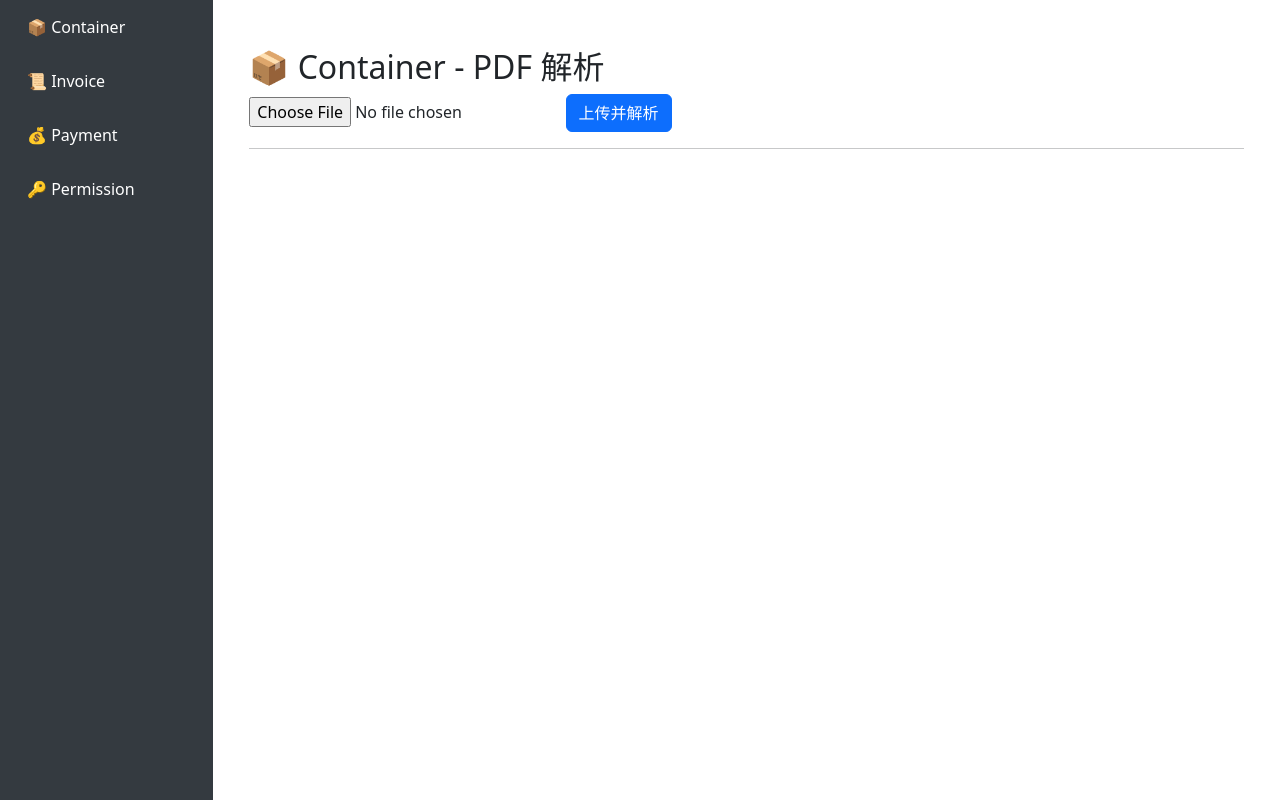
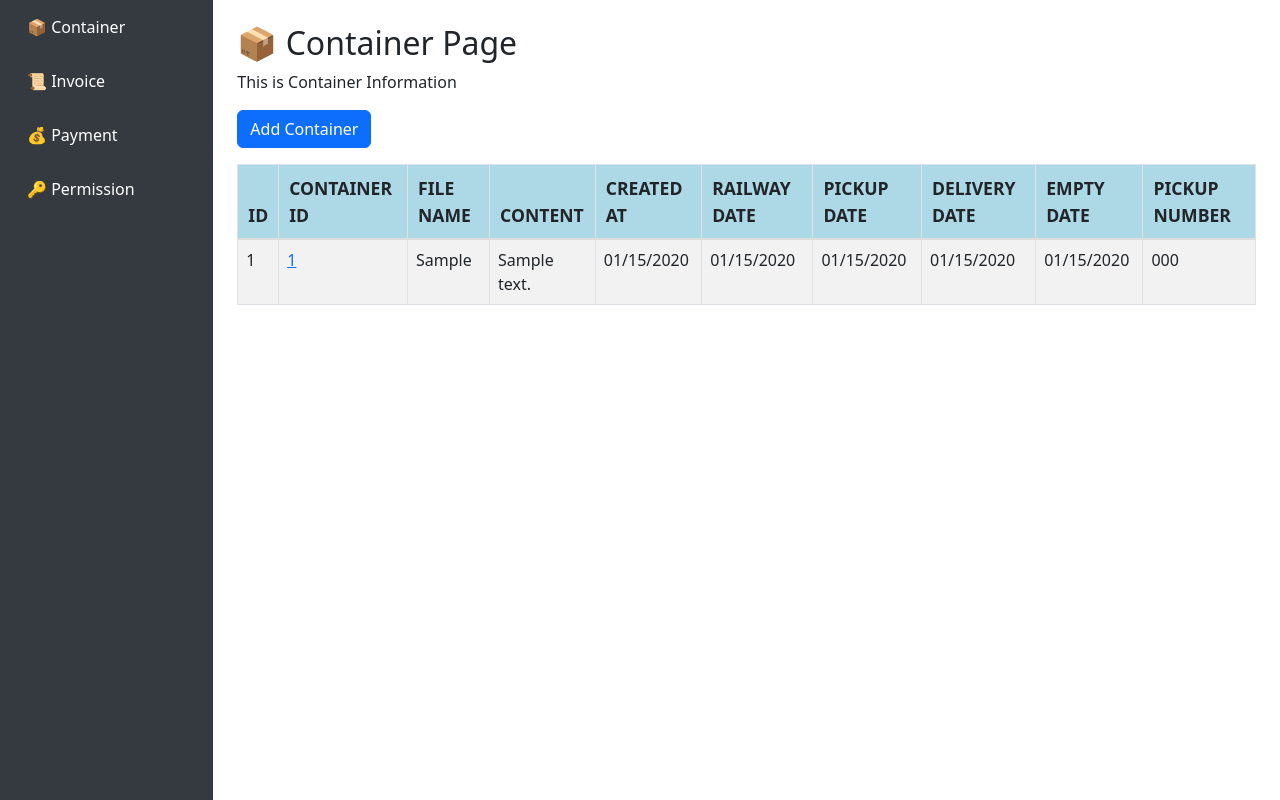
Before and after one commit to rosaspace/rimei, a Django app: page /container/ in a window 1280 px wide. Shown: the part 88-888 px from the top of the page. Run offline with Django 4.2, Linux system fonts and the light colour scheme; tables that the repository leaves empty hold one stand-in row (values such as "Sample post"); parts of the project's set-up code (start-up, migrations or seed data) failed here and were passed over.

Commit message:
merge code

```diff
--- a/container/admin.py
+++ b/container/admin.py
@@ -1,7 +1,10 @@
 from django.contrib import admin
 from .models import Container,Permission,UserAndPermission  # 导入 Container 模型
 
+class ContainerAdmin(admin.ModelAdmin):
+    list_display = ('container_id', 'container_pdfname', 'created_at', 'created_user')  # Updated field name
+
 # Register your models here.
-admin.site.register(Container)
+admin.site.register(Container, ContainerAdmin)
 admin.site.register(Permission)
 admin.site.register(UserAndPermission)
--- a/container/models.py
+++ b/container/models.py
@@ -1,11 +1,12 @@
 from django.db import models
 
 class Container(models.Model):
-    container_pdfname = models.CharField(max_length=255)  # 上传的PDF文件名
+    container_id = models.CharField(max_length=255)  # Container ID
+    container_pdfname = models.CharField(max_length=255, blank=True)  # 上传的PDF文件名
     content = models.TextField(blank=True, null=True)  # 解析出的内容
     created_at = models.DateTimeField(auto_now_add=True)  # 创建时间
     created_user = models.CharField(max_length=255, blank=True, null=True)  # 创建用户
-    container_id = models.CharField(max_length=255, blank=True, null=True)  # Container ID
+
     railway_date = models.DateField(blank=True, null=True)  # 铁路日期
     pickup_date = models.DateField(blank=True, null=True)  # 提货日期
     delivery_date = models.DateField(blank=True, null=True)  # 交货日期
--- a/container/templates/container/base.html
+++ b/container/templates/container/base.html
@@ -20,7 +20,34 @@
         .sidebar a:hover {
             background-color: #495057;
         }
+
+        /* Make table header sticky */
+        .table thead tr {
+            position: sticky;
+            top: 0;
+            background-color: #343a40; /* Dark background */
+            color: #ffffff;
+            z-index: 10;
+        }
+
+        /* Style the table header */
+        .table th {
+            padding: 10px;
+            border-bottom: 2px solid #ddd;
+            font-size: 1.1em;
+            text-transform: uppercase; /* Uppercase text */
+            background-color: lightblue;
+        }
+
+        /* Make the table scrollable */
+        .table-container {
+            max-height: 500px; /* Adjust based on your layout */
+            overflow-y: auto;
+        }
     </style>
+
+    {% block head %}
+    {% endblock %}  <!-- Allow child templates to insert styles -->
 </head>
 
 <body>
--- a/container/templates/container/container.html
+++ b/container/templates/container/container.html
@@ -1,75 +1,98 @@
 {% extends "container/base.html" %}
 {% block content %}
-<div class="container mt-4">
-    <h2>📦 Container - PDF 解析</h2>
 
-    <!-- 上传 PDF -->
-    <form id="upload-form" enctype="multipart/form-data">
-        <input type="file" id="pdf-file" accept="application/pdf" required>
-        <button type="submit" class="btn btn-primary">上传并解析</button>
-    </form>
+    <h2>📦 Container Page</h2>
+    <p>This is Container Information</p>
 
-    <hr>
+    <div class="mb-3">
+        <a href="{% url 'add_container_view' %}" class="btn btn-primary">
+            <i class="fas fa-plus"></i> Add Container
+        </a>
+    </div>
 
-    <!-- 解析结果 -->
-    <div id="result" style="display: none;">
-        <h4>解析内容：</h4>
-        <textarea id="pdf-content" class="form-control" rows="10"></textarea>
-        <button id="save-btn" class="btn btn-success mt-3">✅ 保存数据</button>
-    </div>
+    <div class="table-container">
+        <table class="table table-striped table-bordered">
+            <thead>
+                <tr>
+                    <th>ID</th>
+                    <th>Container ID</th>
+                    <th>File Name</th>
+                    <th>Content</th>
+                    <th>Created At</th>
+                    <th>Railway Date</th>
+                    <th>Pickup Date</th>
+                    <th>Delivery Date</th>
+                    <th>Empty Date</th>
+                    <th>Pickup Number</th>
+                </tr>
+            </thead>
+            <tbody>
+                {% for container in containers %}
+                <tr>
+                    <td>{{ container.id }}</td>
+                    <td>
+                        <a href="{% url 'edit_container' container.container_id %}">{{ container.container_id }}</a>
+                    </td>
+                    <td>{{ container.container_pdfname }}</td>
+                    <td>{{ container.content }}</td>
+                    <td>{{ container.created_at |date:"m/d/Y" }}</td>
+                    <td>{{ container.railway_date |date:"m/d/Y" }}</td>
+                    <td>{{ container.pickup_date |date:"m/d/Y" }}</td>
+                    <td>{{ container.delivery_date |date:"m/d/Y" }}</td>
+                    <td>{{ container.empty_date |date:"m/d/Y" }}</td>
+                    <td>{{ container.pickup_number }}</td>
+                </tr>
+                {% endfor %}
+            </tbody>
+        </table>
     </div>
 
     <script>
-document.getElementById("upload-form").onsubmit = function(event) {
+        document.addEventListener("DOMContentLoaded", function() {
+            document.getElementById("add-container-form").onsubmit = function(event) {
                 event.preventDefault();
-    let fileInput = document.getElementById("pdf-file").files[0];
 
-    if (!fileInput) {
-        alert("请先选择 PDF 文件");
-        return;
+                let formData = new FormData();
+                formData.append("container_id", document.getElementById("container-id").value);
+                formData.append("pickup_number", document.getElementById("pickup-number").value);
+
+                // 添加日期字段
+                const dateFields = ["railway-date", "pickup-date", "delivery-date", "empty-date"];
+                dateFields.forEach(field => {
+                    const value = document.getElementById(field).value;
+                    if (value) {
+                        formData.append(field.replace("-", "_"), value);
+                    }
+                });
+
+                // 添加PDF文件
+                const containerPdf = document.getElementById("container-pdf").files[0];
+                if (containerPdf) {
+                    formData.append("container_pdf", containerPdf);
                 }
 
-    let formData = new FormData();
-    formData.append("pdf_file", fileInput);
-
-    fetch("{% url 'upload_pdf' %}", {
+                fetch("{% url 'add_container' %}", {
                     method: "POST",
                     body: formData,
-        headers: { "X-CSRFToken": "{{ csrf_token }}" }
+                    headers: {
+                        "X-CSRFToken": "{{ csrf_token }}"
+                    }
                 })
                 .then(response => response.json())
                 .then(data => {
                     if (data.error) {
-            alert("❌ 上传失败：" + data.error);
+                        alert("❌ Save failed: " + data.error);
                     } else {
-            document.getElementById("pdf-content").value = data.content;
-            document.getElementById("result").style.display = "block";
-            if (data.file_name) {
-                document.getElementById("save-btn").dataset.filename = data.file_name;
-            } else {
-                alert("❌ 文件名未定义");
+                        alert("✅ Container saved successfully!");
+                        window.location.href = "{% url 'container' %}";  // 保存成功后返回列表页
                     }
-        }
+                })
+                .catch(error => {
+                    console.error("Error:", error);
+                    alert("❌ An error occurred while saving the container.");
                 });
             };
+        });
+    </script>
 
-document.getElementById("save-btn").onclick = function() {
-    let content = document.getElementById("pdf-content").value;
-    let fileName = this.dataset.filename;
-
-    fetch("{% url 'save_container' %}", {
-        method: "POST",
-        body: new URLSearchParams({ "file_name": fileName, "content": content }),
-        headers: { "Content-Type": "application/x-www-form-urlencoded", "X-CSRFToken": "{{ csrf_token }}" }
-    })
-    .then(response => response.json())
-    .then(data => {
-        if (data.error) {
-            alert("❌ 保存失败：" + data.error);
-        } else {
-            alert("✅ 数据保存成功！");
-        }
-    });
-};
-</script>
 {% endblock %}
--- a/container/templates/container/payment.html
+++ b/container/templates/container/payment.html
@@ -1,5 +1,5 @@
 {% extends "container/base.html" %}
 {% block content %}
-    <h2>💰 Payment 页面</h2>
-    <p>这里是 Payment 相关信息。</p>
+    <h2>💰 Payment Page</h2>
+    <p>This is Payment Information</p>
 {% endblock %}
--- a/container/urls.py
+++ b/container/urls.py
@@ -6,16 +6,25 @@ from .pyviews import container
 from .pyviews import user
 
 urlpatterns = [
+    # main page
     path("", views.index, name="index"),
     path("container/", views.container_view, name="container"),
     path("invoice/", views.invoice_view, name="invoice"),
     path("payment/", views.payment_view, name="payment"),
     path("permission/", views.permission_view, name ="permission"),
 
-    path("add_invoice/<str:container_id>/", views.add_invoice, name="add_invoice"),
+    # Edit container and Invoice
+    path("edit_invoice/<str:container_id>/", views.edit_invoice, name="edit_invoice"),
+    path("edit_container/<str:container_id>/", views.edit_container, name="edit_container"),
 
     path("upload_pdf/", container.upload_pdf, name="upload_pdf"),
     path("save_container/", container.save_container, name="save_container"),
+
+    # Add container and Invoice
+    path('add_container_view/', container.add_container_view, name='add_container_view'),
+    path('add_container/', container.add_container, name='add_container'),
+    path('add_invoice_view/', views.add_invoice_view, name='add_invoice_view'),
+
 
     path('add_user/', user.add_user_view, name='add_user'),
     path('assign_permission/', user.assign_permission_view, name='assign_permission'),
--- a/container/views.py
+++ b/container/views.py
@@ -1,5 +1,6 @@
-from django.shortcuts import render, redirect
+from django.shortcuts import render, redirect, get_object_or_404
 from .models import Container
+from django.http import JsonResponse
 from django.contrib.auth.models import User
 from .models import UserAndPermission
 
@@ -10,12 +11,13 @@ def index(request):
 
 def container_view(request):
     template = "container/container.html"
-    return render(request, template)
+    containers = Container.objects.all()
+    return render(request, template, {'containers': containers})
 
 def invoice_view(request):
     template = "container/invoice.html"
     containers = Container.objects.all()
-    return render(request, template,{'containers': containers})
+    return render(request, template, {'containers': containers})
 
 def payment_view(request):
     template = "container/payment.html"
@@ -37,7 +39,8 @@ def permission_view(request):
     template = "container/permission.html"
     return render(request, template, {'users_with_permissions': users_with_permissions})
 
-def add_invoice(request, container_id):
+def edit_invoice(request, container_id):
+    print("--------------edit_invoice-----------------")
     if request.method == "POST":
         # 处理上传的发票 PDF 文件和解析逻辑
         # 这里需要实现解析 PDF 文件的逻辑
@@ -57,7 +60,59 @@ def add_invoice(request, container_id):
 
     # 查询容器的完整信息
     container = Container.objects.get(container_id=container_id)  # 获取完整的容器信息
-    return render(request, 'container/invoice/add_invoice.html', {
+    return render(request, 'container/invoiceManager/edit_invoice.html', {
         'container_id': container_id,
         'container': container  # 将容器信息传递给模板
     })
+
+def edit_container(request, container_id):
+    """处理编辑Container的API请求"""
+    print("--------------edit_container-----------------")
+
+    container = get_object_or_404(Container, container_id=container_id)
+
+    if request.method == 'GET':
+        # 显示编辑页面
+        return render(request, 'container/containerManager/edit_container.html', {'container': container})
+
+    elif request.method == 'POST':
+        try:
+            # 更新基本字段
+            container.pickup_number = request.POST.get('pickup_number', container.pickup_number)
+
+            # 更新日期字段
+            date_fields = ['railway_date', 'pickup_date', 'delivery_date', 'empty_date']
+            for field in date_fields:
+                value = request.POST.get(field)
+                if value:
+                    parsed_date = datetime.strptime(value, '%Y-%m-%d').date()
+                    setattr(container, field, parsed_date)
+                else:
+                    setattr(container, field, None)
+
+            # 处理PDF文件
+            if 'container_pdfname' in request.FILES:
+                # 如果有旧文件，可以选择删除
+                if container.container_pdf:
+                    container.container_pdf.delete()
+
+                container.container_pdf = request.FILES['container_pdfname']
+                container.container_pdfname = request.FILES['container_pdfname'].name
+
+            container.save()
+
+            return JsonResponse({
+                'success': True,
+                'message': 'Container updated successfully'
+            })
+
+        except Exception as e:
+            return JsonResponse({
+                'error': str(e)
+            }, status=400)
+
+    return JsonResponse({'error': 'Invalid request method'}, status=405)
+
+def add_invoice_view(request):
+    template = "container/invoiceManager/add_invoice.html"
+    return render(request, template)
```
Also changed, not shown: container/pyviews/container.py (+79 -12 lines), container/templates/container/containerManager/add_container.html (added, +95 -0 lines), container/templates/container/containerManager/edit_container.html (added, +110 -0 lines), container/templates/container/invoice.html (+25 -9 lines), container/templates/container/invoiceManager/add_invoice.html (added, +75 -0 lines), container/templates/container/invoiceManager/edit_invoice.html (renamed from container/templates/container/invoice/add_invoice.html, +28 -1 lines), container/migrations/0003_alter_container_container_id_and_more.py (added), container/migrations/0003_permission_userandpermission.py (added), container/migrations/0004_permission_userandpermission.py (added), container/migrations/0004_rename_userid_userandpermission_username_and_more.py (added), 1 other file. Lines whose indentation alone changed are shown as unchanged.
